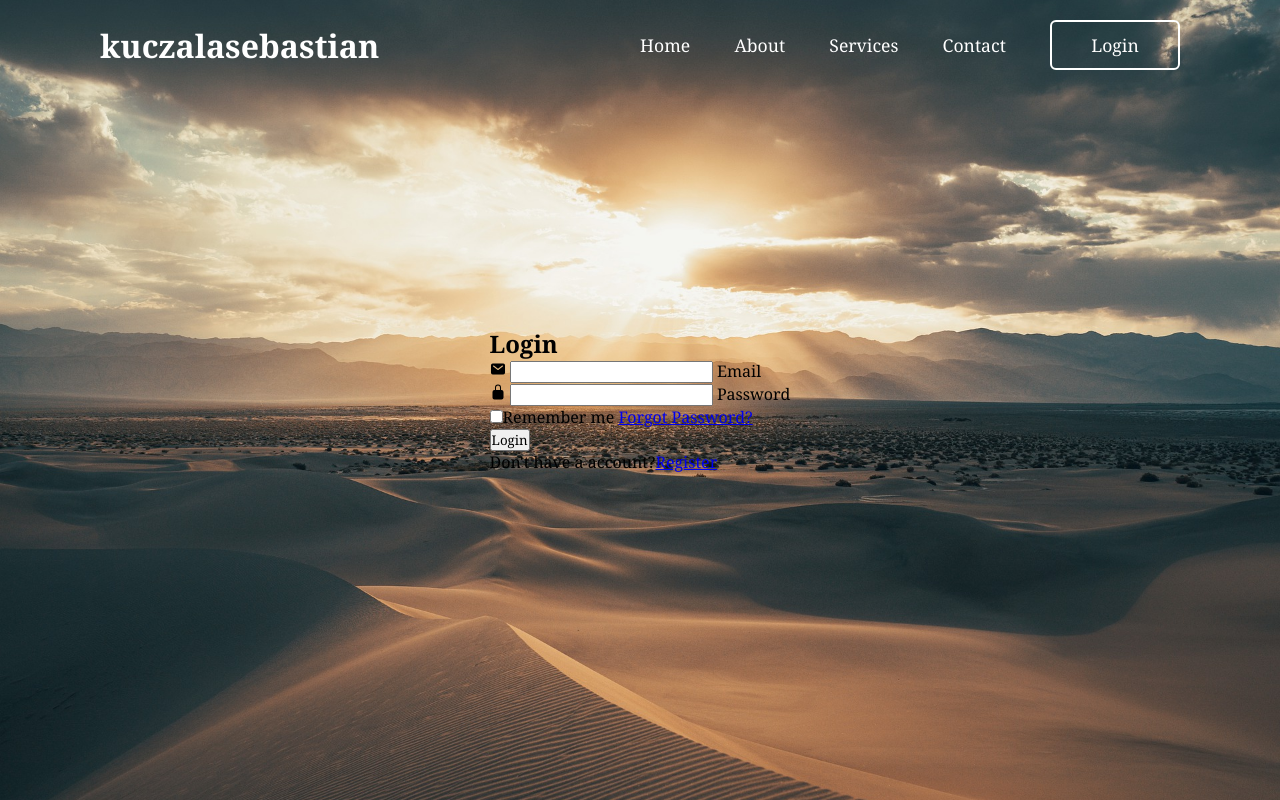
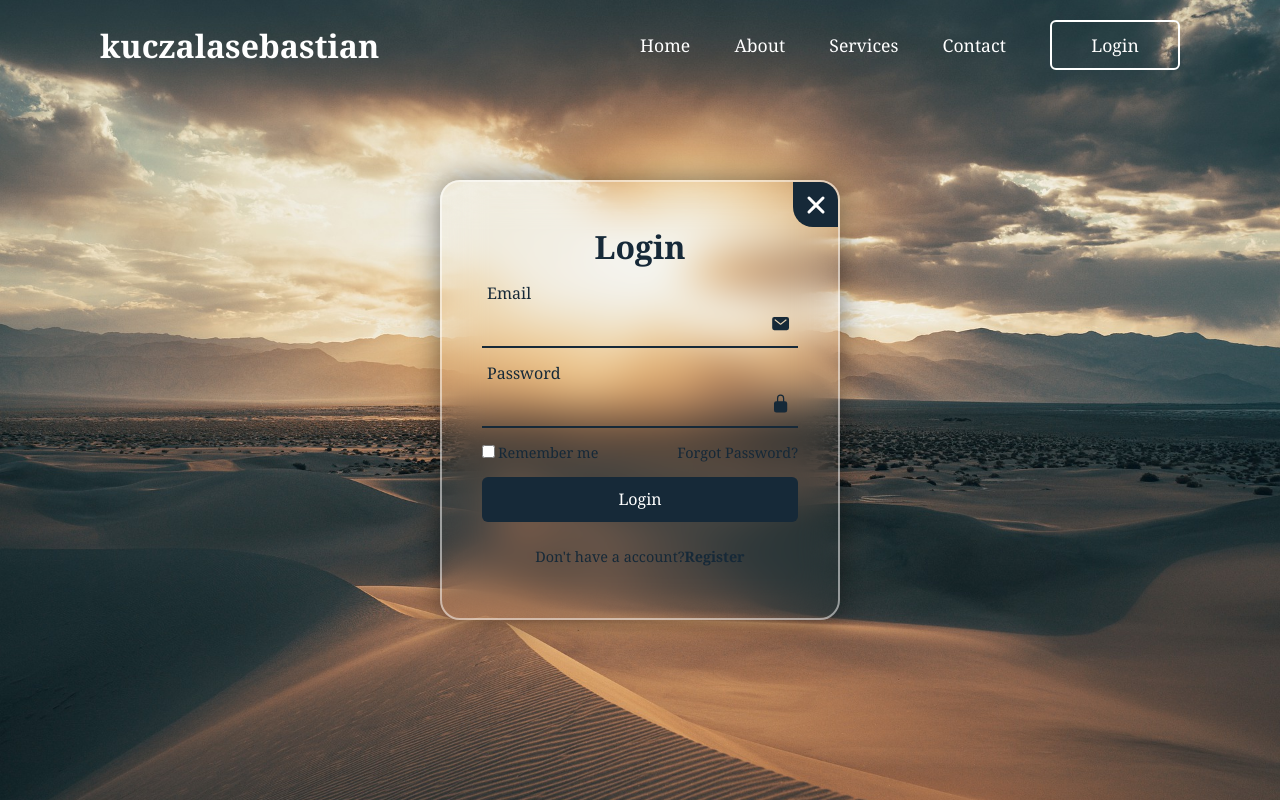
Before and after one commit to kuczalasebastian/T-LoginPanel, a plain HTML site: page index.html in a window 1280 px wide. Drawn offline with nearby package versions, Linux system fonts and the light colour scheme.

Commit message:
CSS login

```diff
--- a/index.html
+++ b/index.html
@@ -21,6 +21,9 @@
     </header>
 
     <div class="wrapper">
+        <span class="icon-close">
+            <ion-icon name="close"></ion-icon>
+        </span>
         <div class="form-box login">
             <h2>Login</h2>
             <form action="#">
--- a/stylelogin.css
+++ b/stylelogin.css
@@ -0,0 +1,140 @@
+.wrapper {
+    position: relative;
+    width: 400px;
+    height: 440px;
+    background: transparent;
+    border: 2px solid rgba(255, 255, 255, .5);
+    border-radius: 20px;
+    backdrop-filter: blur(20px);
+    box-shadow: 0 0 30px rgba(0, 0, 0, .5);
+    display: flex;
+    justify-content: center;
+    align-items: center;
+    overflow: hidden;
+}
+
+.wrapper .form-box {
+    width: 100%;
+    padding: 40px;
+}
+
+.wrapper .icon-close {
+    position: absolute;
+    top: 0;
+    right: 0;
+    width: 45px;
+    height: 45px;
+    background: #162938;
+    font-size: 2em;
+    color: #fff;
+    display: flex;
+    justify-content: center;
+    align-items: center;
+    border-bottom-left-radius: 20px;
+    cursor: pointer;
+    z-index: 1;
+}
+
+.form-box h2 {
+    font-size: 2em;
+    color: #162938;
+    text-align: center;
+}
+
+.input-box {
+    position: relative;
+    width: 100%;
+    height: 50px;
+    border-bottom: 2px solid #162938;
+    margin: 30px 0;
+}
+
+.input-box label {
+    position: absolute;
+    top: 50%;
+    left: 5px;
+    transform: translateY(-50%);
+    font-size: 1em;
+    color:#162938;
+    font-weight:500;
+    pointer-events: none;
+    transition: .5s;
+}
+
+.input-box input:not(:placeholder-shown) ~ label {
+    top: -5px;
+}
+
+.input-box input {
+    width: 100%;
+    height: 100%;
+    background: transparent;
+    border:none;
+    outline: none;
+    font-size: 1em;
+    color: #162938;
+    font-weight: 600;
+    padding: 0 35px 0 5px;
+}
+
+.input-box .icon {
+    position: absolute;
+    right: 8px;
+    font-size: 1.2em;
+    color: #162938;
+    line-height: 57px;
+}
+
+.remember-forgot {
+    font-size: 0.9em;
+    color: #162938;
+    font-weight: 500;
+    margin: -15px 0 15px;
+    display: flex;
+    justify-content: space-between;
+}
+
+.remember-forgot label input {
+    accent-color: #162938;
+    margin-right: 3px;
+}
+
+.remember-forgot a {
+    color: #162938;
+    text-decoration: none;
+}
+
+.remember-forgot a :hover {
+    text-decoration: underline;
+}
+
+.btn {
+    width: 100%;
+    height: 45px;
+    background: #162938;
+    border: none;
+    outline: none;
+    border-radius: 6px;
+    cursor: pointer;
+    font-size: 1em;
+    color: #fff;
+    font-weight: 500;
+}
+
+.login-register {
+    font-size: 0.9em;
+    color: #162938;
+    text-align: center;
+    font-weight: 500;
+    margin: 25px 0 10px;
+}
+
+.login-register p a {
+    color: #162938;
+    text-decoration: none;
+    font-weight: 600;
+}
+
+.login-register p a:hover {
+    text-decoration: underline;
+}
```
